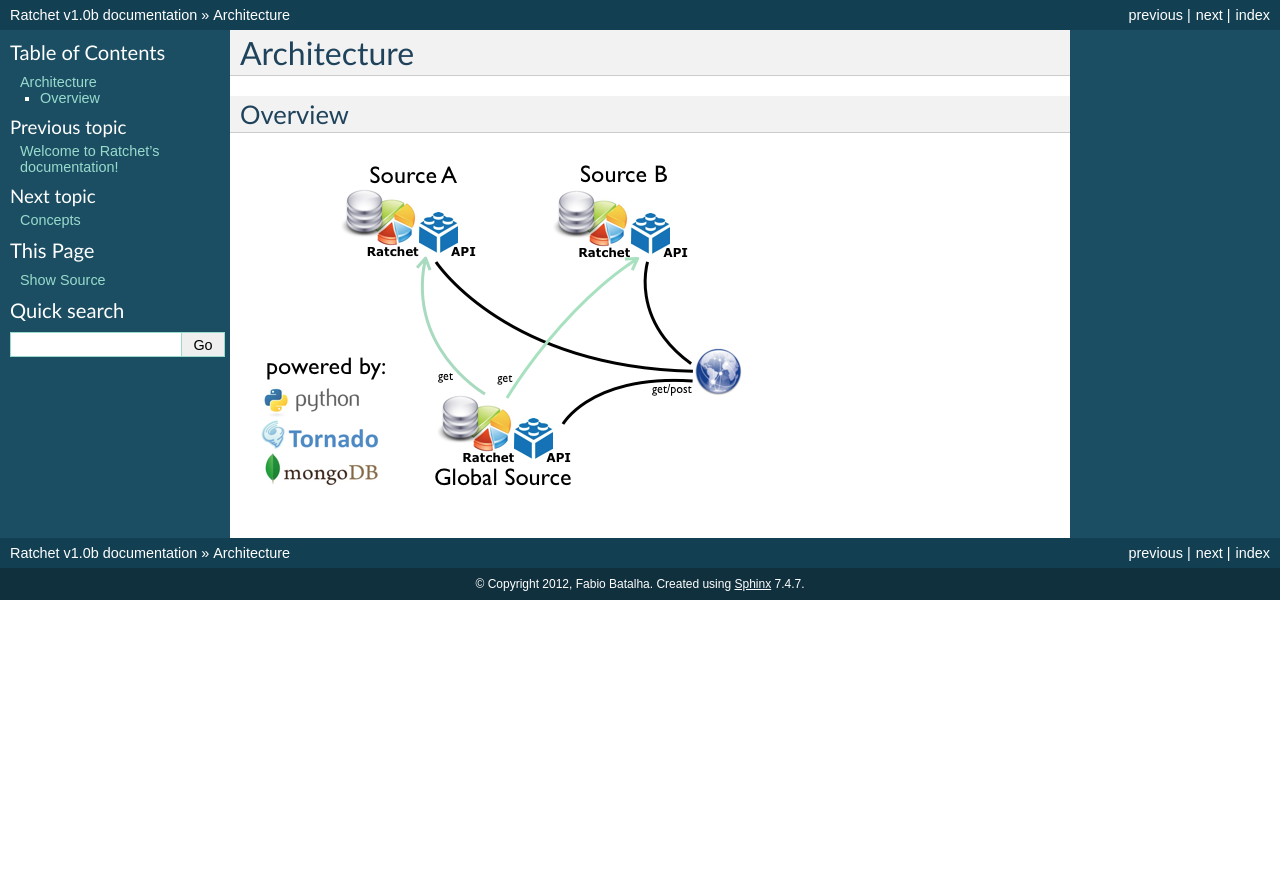
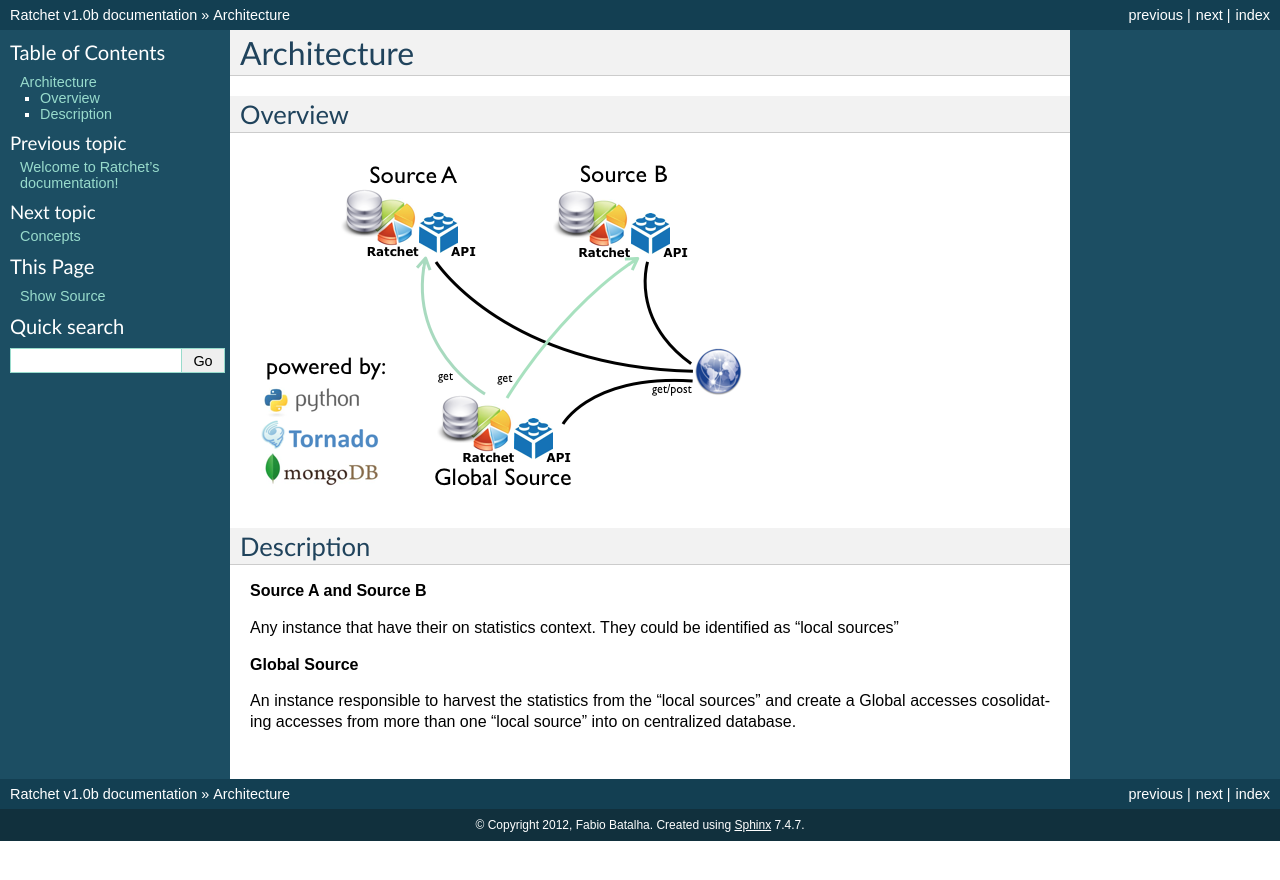
Before and after one commit to scieloorg/ratchet, a Sphinx documentation site: the page built from docs/architecture.rst, in a window 1280 px wide. Shown: the top 880 px of the page. Built offline with Sphinx 7.4.7, drawn with Linux system fonts in a browser that asks for light colours.

Commit message:
Archtecture

```diff
--- a/docs/architecture.rst
+++ b/docs/architecture.rst
@@ -6,3 +6,14 @@ Overview
 ========
 
 .. image:: images/architecture.png
+
+Description
+===========
+
+**Source A and Source B**
+
+Any instance that have their on statistics context. They could be identified as "local sources"
+
+**Global Source**
+
+An instance responsible to harvest the statistics from the "local sources" and create a Global accesses cosolidating accesses from more than one "local source" into on centralized database.
```
